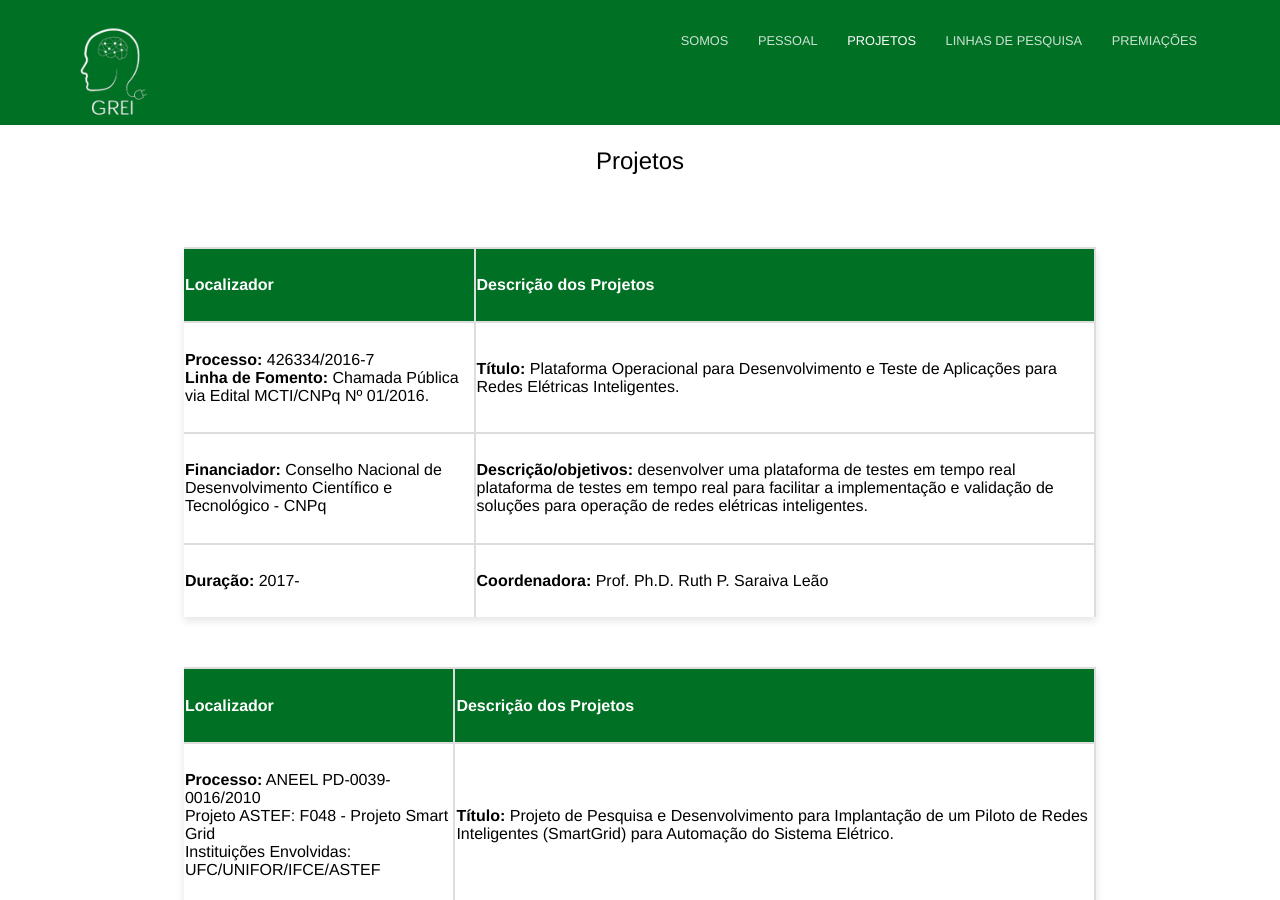
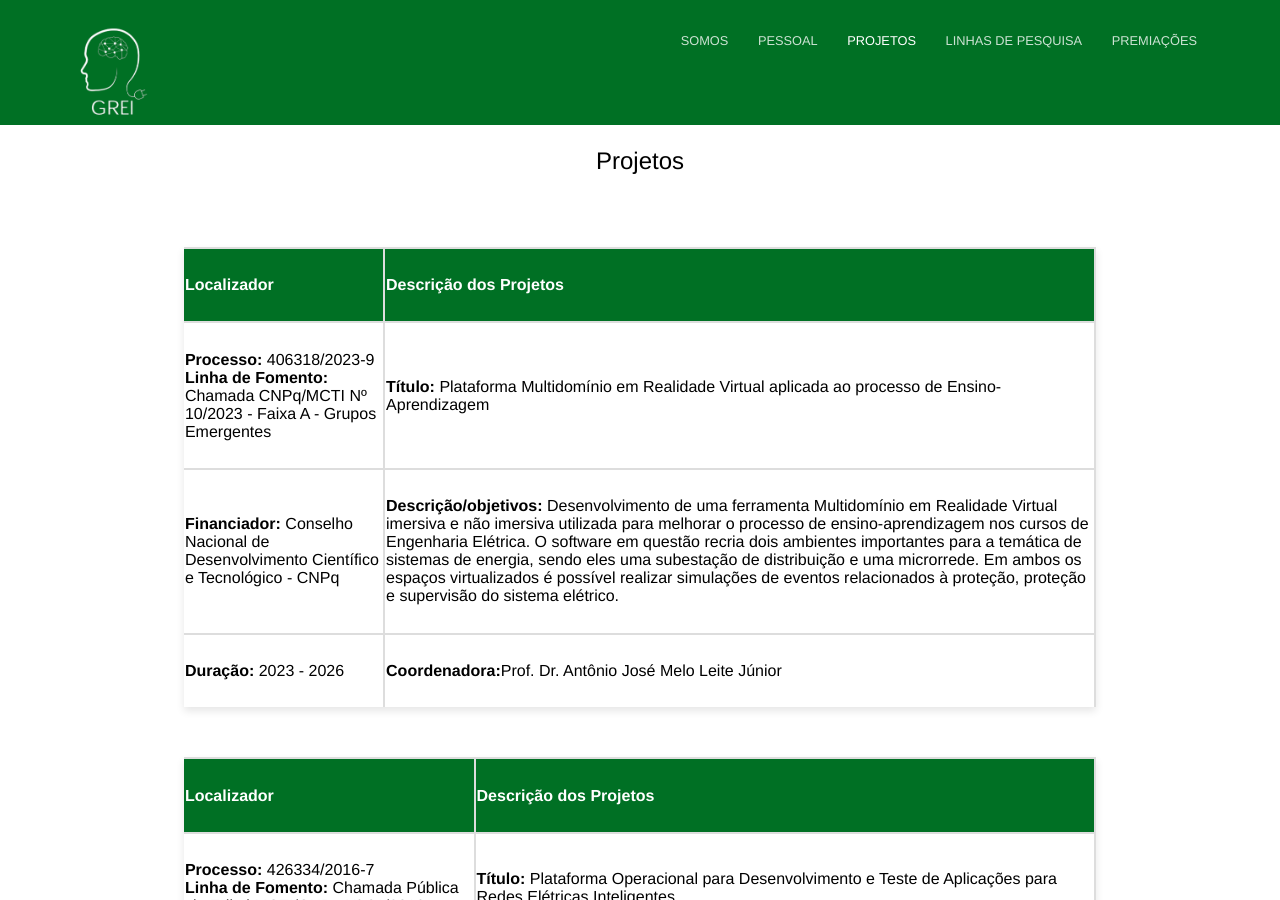
Before and after one commit to Gabriell89222/Gabriell89222.github.io, a Jekyll site: the page built from pricing.html, in a window 1280 px wide and 900 px high. Built offline with Jekyll 4.4.1, drawn with Linux system fonts in a browser that asks for light colours.

Commit message:
Atualização Projetos Daniel

```diff
--- a/pricing.html
+++ b/pricing.html
@@ -4,6 +4,24 @@
 ---
 <div class="content">
 	<section>
+			<table>
+				<tr>
+					<th>Localizador</th>
+					<th>Descrição dos Projetos</th>
+				</tr>
+				<tr>
+					<td><strong>Processo:</strong> 406318/2023-9<br><strong>Linha de Fomento:</strong> Chamada CNPq/MCTI Nº 10/2023 - Faixa A - Grupos Emergentes</td>
+					<td><strong>Título:</strong> Plataforma Multidomínio em Realidade Virtual aplicada ao processo de Ensino-Aprendizagem</td>
+				</tr>
+				<tr>
+					<td><strong>Financiador:</strong> Conselho Nacional de Desenvolvimento Científico e Tecnológico - CNPq</td>
+					<td><strong>Descrição/objetivos: </strong> Desenvolvimento de uma ferramenta Multidomínio em Realidade Virtual imersiva e não imersiva utilizada para melhorar o processo de ensino-aprendizagem nos cursos de Engenharia Elétrica. O software em questão recria dois ambientes importantes para a temática de sistemas de energia, sendo eles uma subestação de distribuição e uma microrrede. Em ambos os espaços virtualizados é possível realizar simulações de eventos relacionados à proteção, proteção e supervisão do sistema elétrico. </td>
+				</tr>
+				<tr>
+					<td><strong>Duração:</strong> 2023 - 2026</td>
+					<td><strong>Coordenadora:</strong>Prof. Dr. Antônio José Melo Leite Júnior</td>
+				</tr>
+			</table>
 			<table>
 				<tr>
 					<th>Localizador</th>
```
